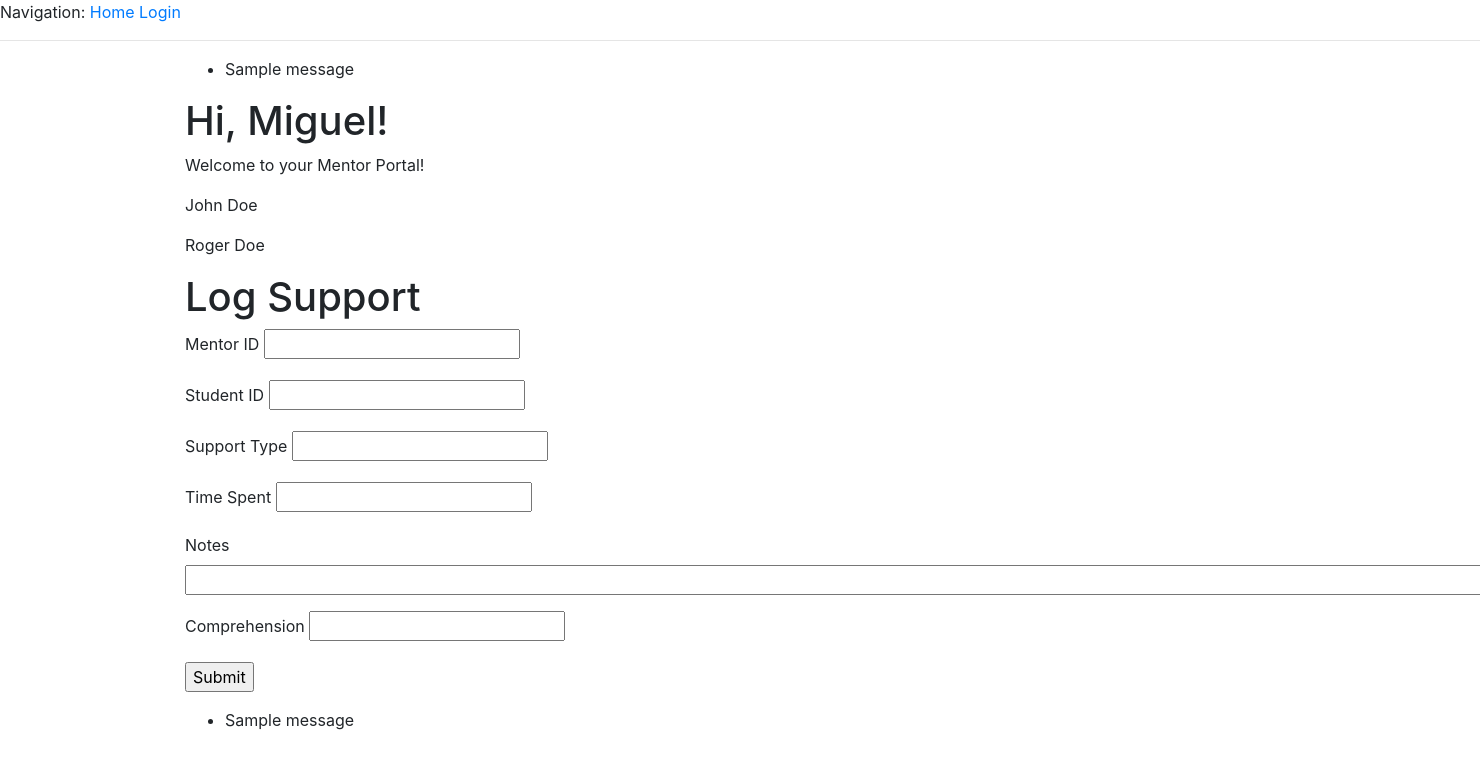
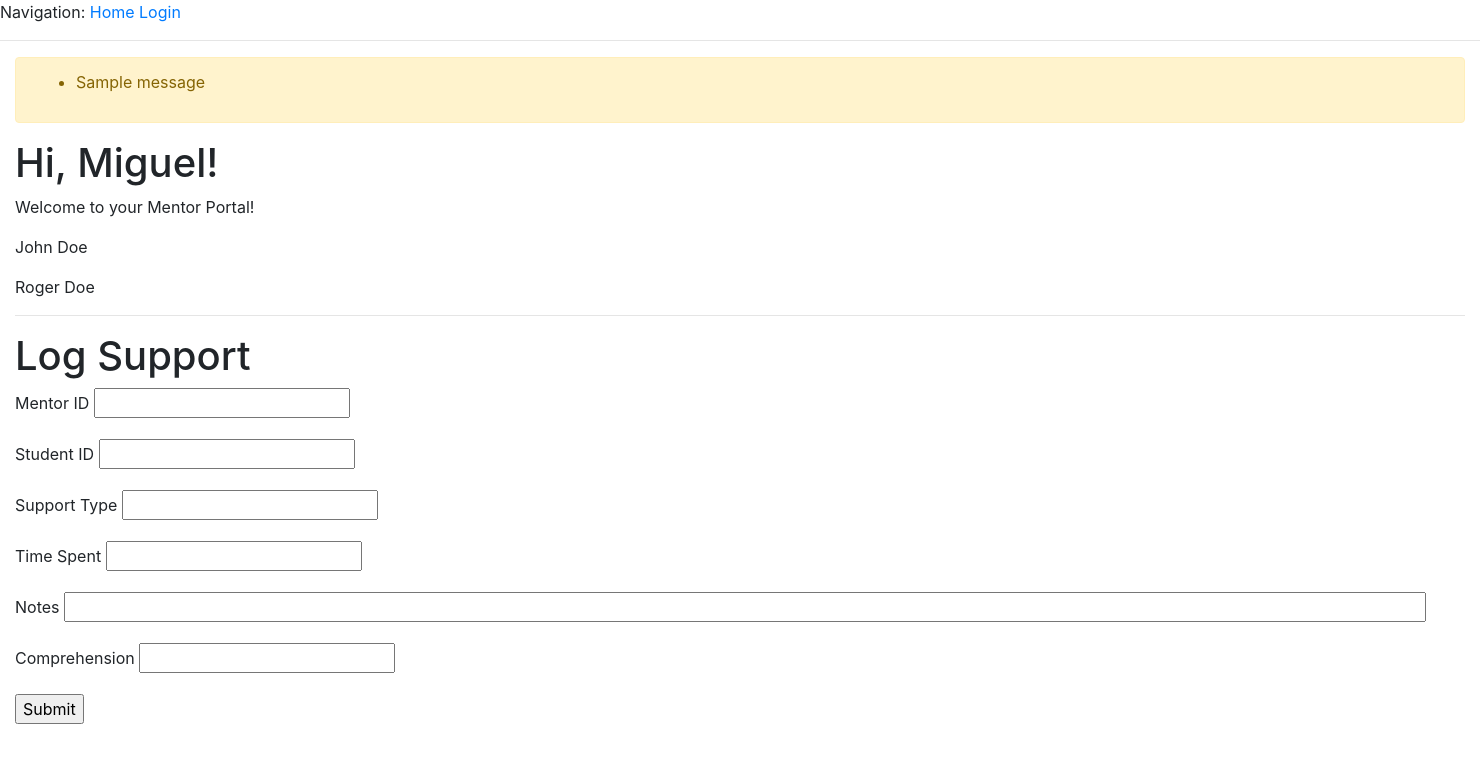
Before and after one commit to rdesmond/codingnomads_mentor_app, a Flask app: page / in a window 1480 px wide; the page is wider, and only the part inside the window is pictured. Shown: the top 769 px of that part. Run offline with Flask 2, Linux system fonts and the light colour scheme; tables that the repository leaves empty hold one stand-in row (values such as "Sample post"); one stand-in notice (Sample message) is shown; parts of the project's set-up code (start-up, migrations or seed data) failed here and were passed over; some libraries are stand-ins or nearby versions.

Commit message:
Add error message and basic style

```diff
--- a/application/student.py
+++ b/application/student.py
@@ -20,7 +20,7 @@ def get_student(student_id):
 
 # Log support for a given student
 @StudentBlueprint.route('/support/<student_id>', methods=['POST'])
-def log_support_student(student_id):
+def log_support_student(student_id):  # TODO: input could be mentor_id from currently logged in user (+add below)
 
     form = SupportForm()
     if form.validate_on_submit():
@@ -40,4 +40,6 @@ def log_support_student(student_id):
             time_spent=time_spent, notes=notes, comprehension=comprehension)
         db.session.add(support_log)
         db.session.commit()
+    else:
+        flash('Missing data. Please fill all the fields')
     return redirect(url_for('index'))
--- a/application/templates/base.html
+++ b/application/templates/base.html
@@ -16,7 +16,8 @@
         <hr>
         {% with messages = get_flashed_messages() %}
         {% if messages %}
-        <div class="container">
+        <div class="container-fluid">
+            <div class="alert alert-warning">
                 <ul>
                     {% for message in messages %}
                     <li>{{ message }}</li>
@@ -24,8 +25,11 @@
                 </ul>
                 {% endif %}
                 {% endwith %}
+            </div>
+
         {% block content %}{% endblock %}
 
+        <hr>
         <h1>Log Support</h1>
         <form action="{{url_for('student.log_support_student', student_id=form.student_id)}}" method="post" novalidate>
             {{ form.hidden_tag() }}
@@ -36,16 +40,6 @@
             <p>{{ form.notes.label }} {{ form.notes(size=128) }}</p>
             <p>{{ form.comprehension.label }} {{ form.comprehension() }}</p>
             <p>{{ form.submit() }}</p>
-
-            {% with messages = get_flashed_messages() %}
-            {% if messages %}
-            <ul>
-                {% for message in messages %}
-                <li>{{ message }}</li>
-                {% endfor %}
-            </ul>
-            {% endif %}
-            {% endwith %}
         </form>
 
         </div>
```
Lines whose indentation alone changed are shown as unchanged.
